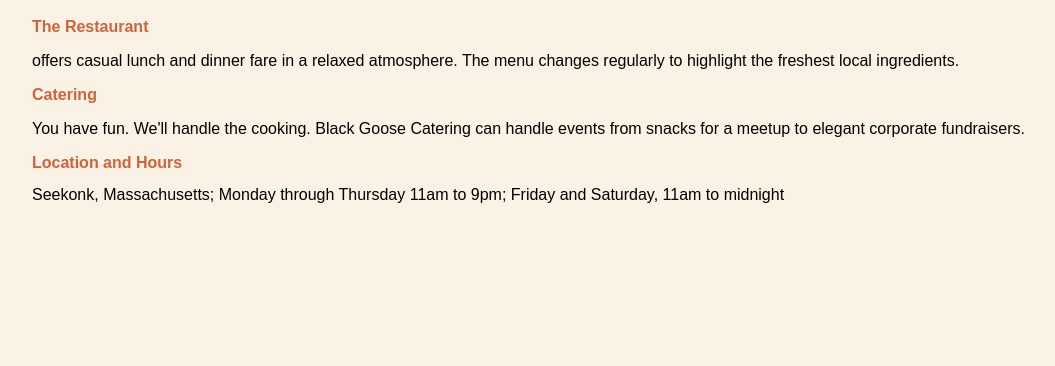
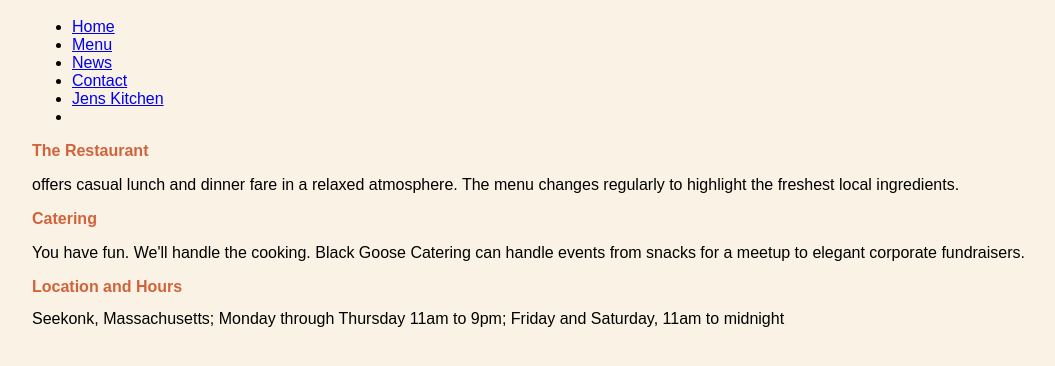
Before and after one commit to socasio/fid, a plain HTML site: page blackgoose/index.html in a window 1280 px wide. Shown: the part 254-620 px from the top of the page, without its empty margins (96-1151 px from the left). Drawn offline with Linux system fonts and the light colour scheme.

Commit message:
Add files via upload

```diff
--- a/blackgoose/index.html
+++ b/blackgoose/index.html
@@ -26,6 +26,17 @@ h2 {
 </head>
   <body>
   <h1><img src="blackgoose.png" alt="logo"><br>Black Goose Bistro</h1>
+
+  <nav>
+    <ul>
+  <li><a href="index.html">Home</a></li>
+  <li><a href="Menu.html">Menu</a></li>
+  <li><a href="bg_news.html">News</a></li>
+  <li><a href="Contact.html">Contact</a></li>
+  <li><a href="jenskitchen/index.html">Jens Kitchen</a><li>
+    </ul>
+  </nav>
+
 <h2>The Restaurant</h2>
 <p>offers casual lunch and dinner fare in a relaxed atmosphere. The menu changes regularly to highlight the freshest local ingredients.</p>
 
```
